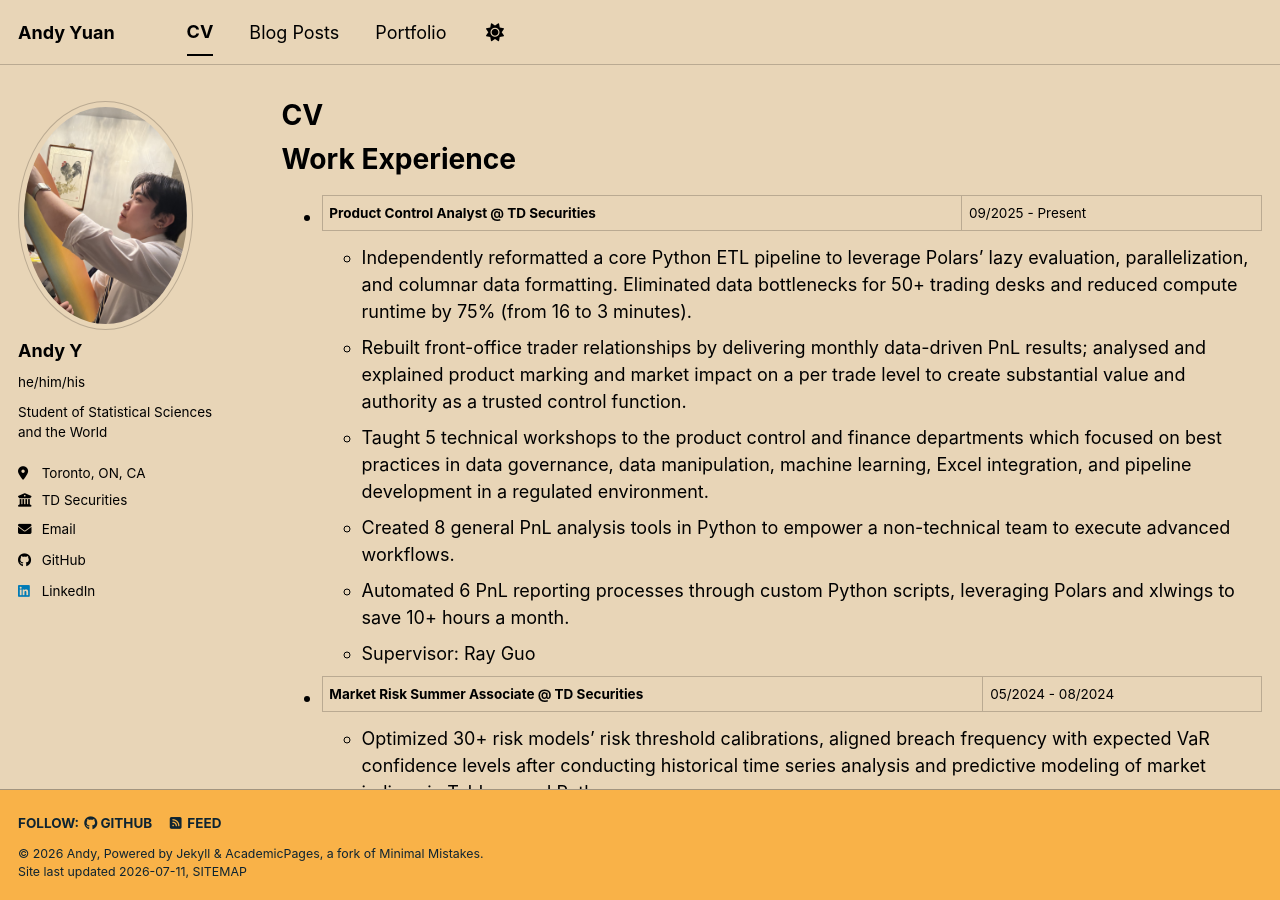
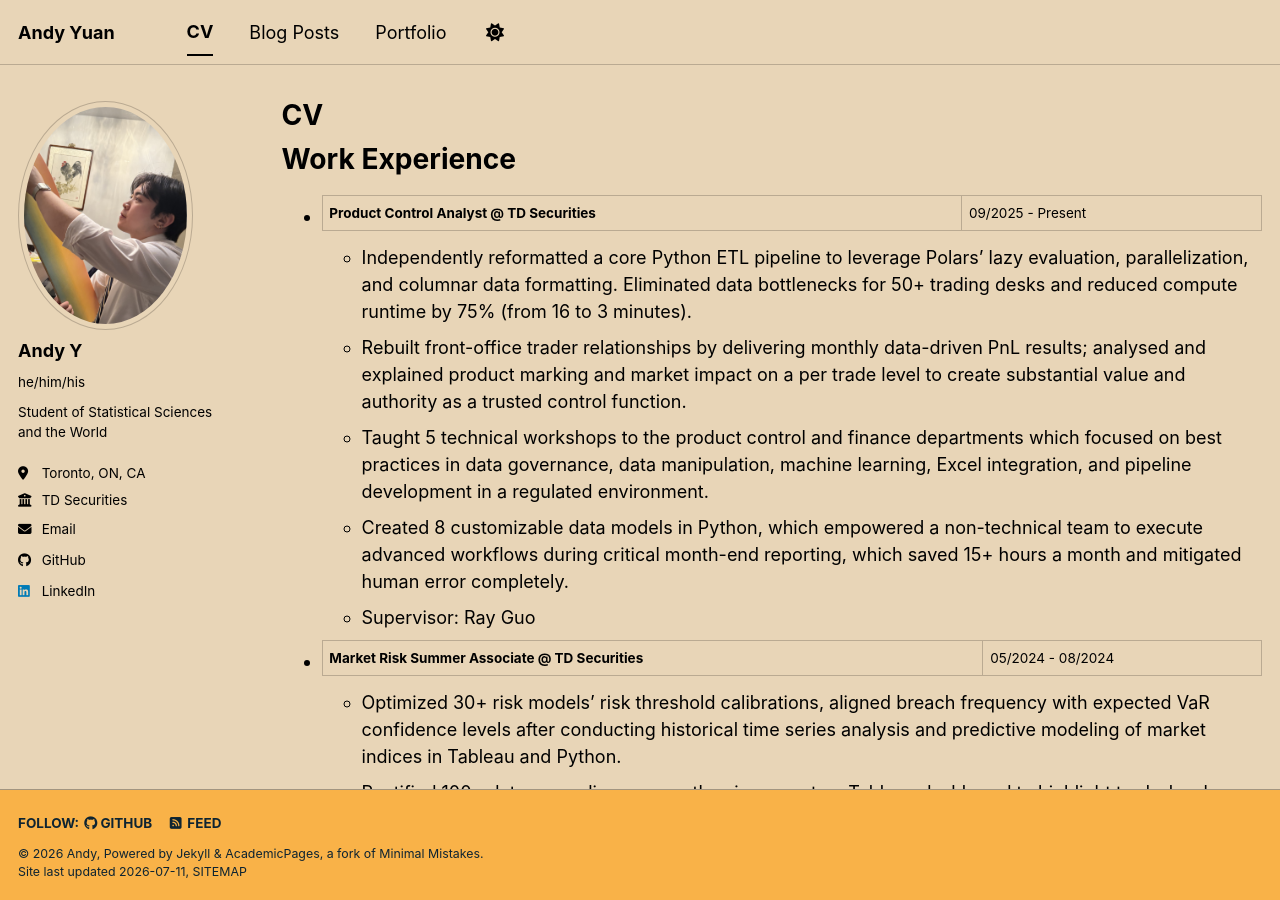
Before and after one commit to andytyuan2/andytyuan2.github.io, a Jekyll site: the page built from _pages/cv.md, in a window 1280 px wide and 900 px high. Built offline with Jekyll 4.4.1, drawn with Linux system fonts in a browser that asks for light colours; a script bundle is joined from its source files by our own code; library files that are not in the unit come from our copies.

Commit message:
Revise CV entries for clarity and detail
Updated CV to reflect new achievements and optimized descriptions for clarity.

```diff
--- a/_pages/cv.md
+++ b/_pages/cv.md
@@ -15,8 +15,7 @@ Work Experience
   * Independently reformatted a core Python ETL pipeline to leverage Polars’ lazy evaluation, parallelization, and columnar data formatting. Eliminated data bottlenecks for 50+ trading desks and reduced compute runtime by 75% (from 16 to 3 minutes).
   * Rebuilt front-office trader relationships by delivering monthly data-driven PnL results; analysed and explained product marking and market impact on a per trade level to create substantial value and authority as a trusted control function.
   * Taught 5 technical workshops to the product control and finance departments which focused on best practices in data governance, data manipulation, machine learning, Excel integration, and pipeline development in a regulated environment.
-  * Created 8 general PnL analysis tools in Python to empower a non-technical team to execute advanced workflows.
-  * Automated 6 PnL reporting processes through custom Python scripts, leveraging Polars and xlwings to save 10+ hours a month.
+  * Created 8 customizable data models in Python, which empowered a non-technical team to execute advanced workflows during critical month-end reporting, which saved 15+ hours a month and mitigated human error completely.
   * Supervisor: Ray Guo
 
 * **Market Risk Summer Associate @ TD Securities** | 05/2024 - 08/2024
```
